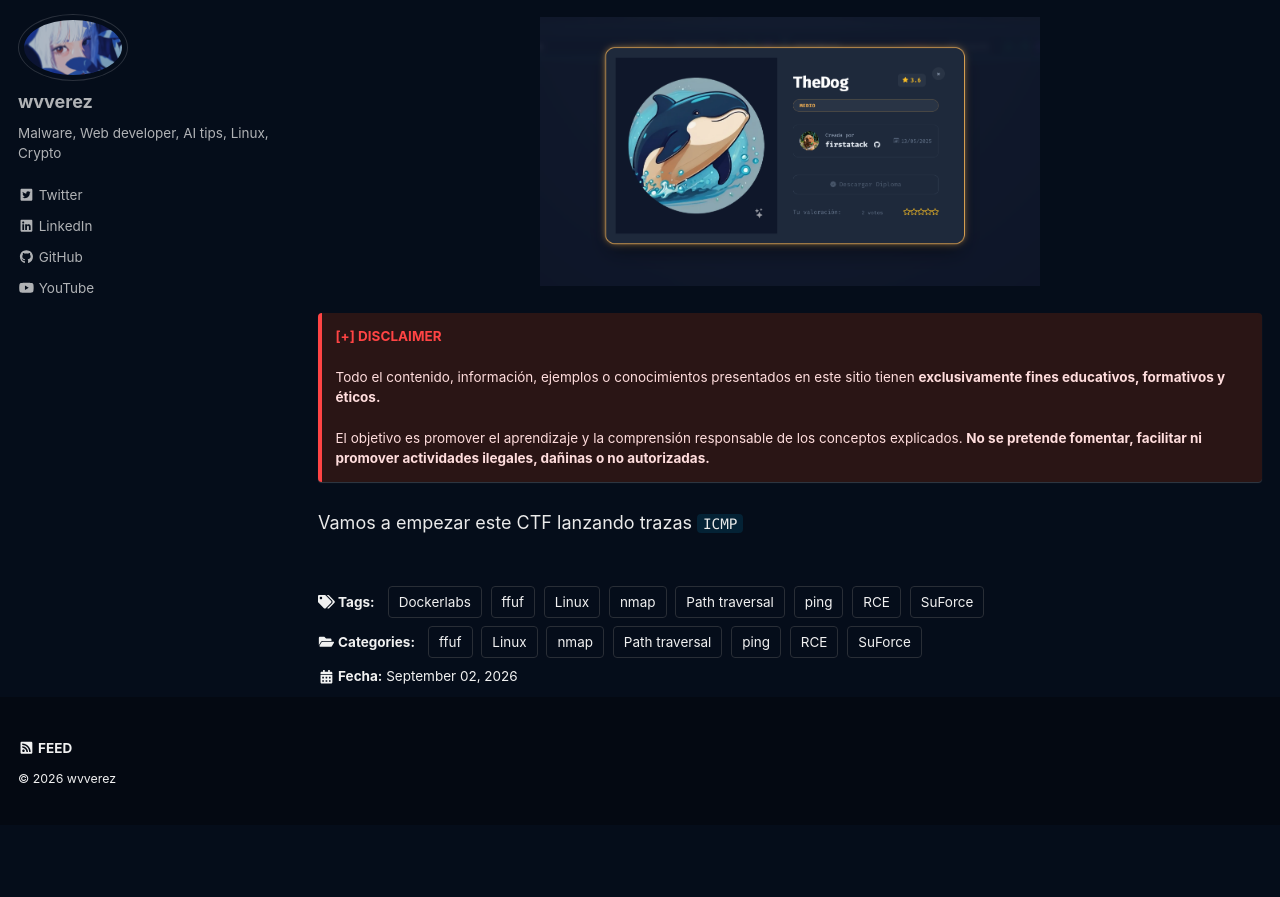
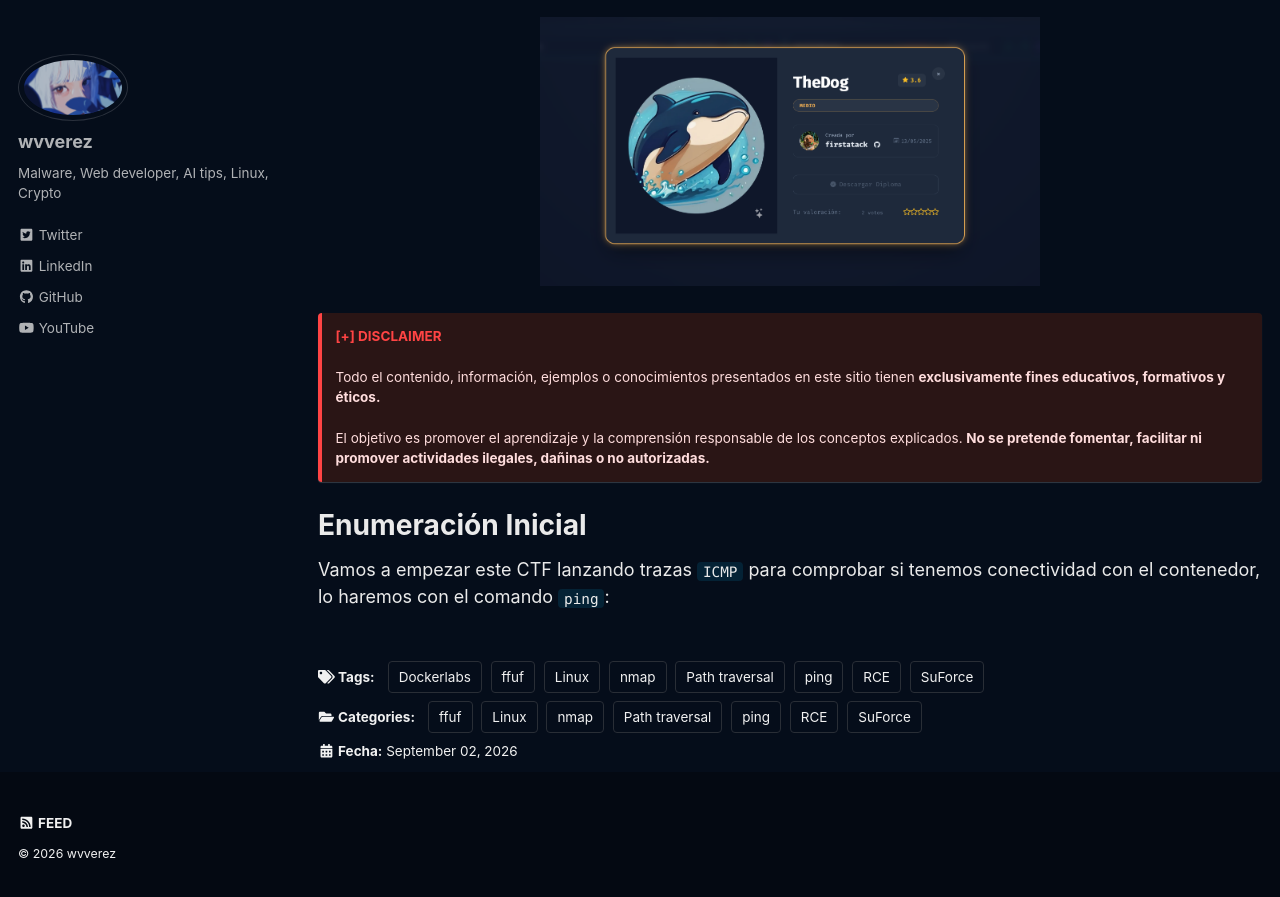
Before and after one commit to wvverez/wvverez.github.io, a Jekyll site: the page built from _posts/2026-09-02-TheDog.md, in a window 1280 px wide and 900 px high, scrolled down 214 px. Shown: the top 897 px of the window. Built offline with Jekyll 4.4.1, drawn with Linux system fonts in a browser that asks for light colours; cached includes are drawn as plain includes; a script that is not in the unit is left out; before the commit the page ends 1039 px from its top, so only the background shows below that.

Commit message:
Update 2026-09-02-TheDog.md

```diff
--- a/_posts/2026-09-02-TheDog.md
+++ b/_posts/2026-09-02-TheDog.md
@@ -36,4 +36,6 @@
   El objetivo es promover el aprendizaje y la comprensión responsable de los conceptos explicados. <strong>No se pretende fomentar, facilitar ni promover actividades ilegales, dañinas o no autorizadas.</strong>
 </div>
 
-Vamos a empezar este CTF lanzando trazas `ICMP`
+# Enumeración Inicial
+
+Vamos a empezar este CTF lanzando trazas `ICMP` para comprobar si tenemos conectividad con el contenedor, lo haremos con el comando `ping`:
```
